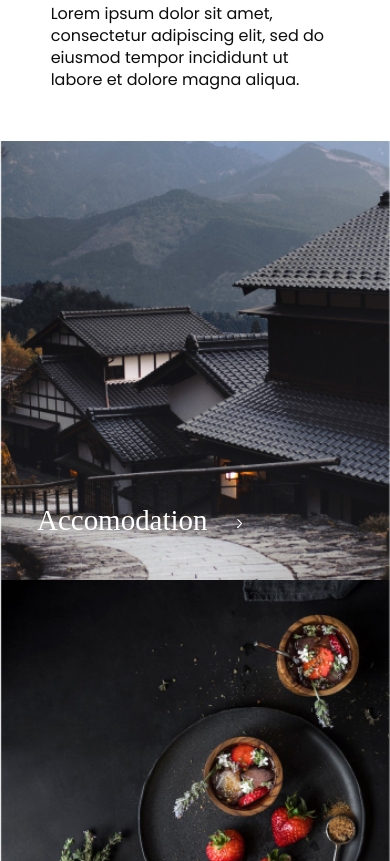
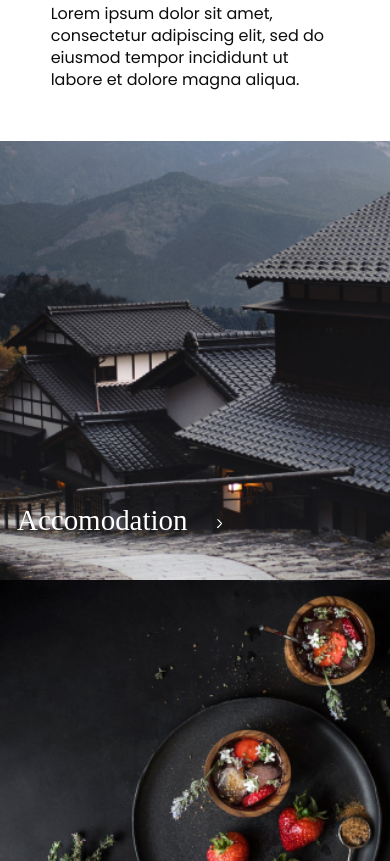
Before and after one commit to AnushaPrakash-design/Torii, a website: page index.html in a window 390 px wide. Shown: the part 2923-3784 px from the top of the page. Drawn offline with Linux system fonts and the light colour scheme.

Commit message:
fixed s3 images

```diff
--- a/styles/mobile.scss
+++ b/styles/mobile.scss
@@ -189,6 +189,7 @@
 			margin: 0;
 			display: block;
 			width: 100%;
+
 			// position: relative;
 			// max-width: 100%;
 			// height: auto;
@@ -215,9 +216,9 @@
 				min-height: 52vh;
 				display: flex;
 				flex-direction: column;
-				width: 100%;
+				width: 110%;
 				top: 0;
-				left: 0;
+				left: -20px;
 				margin-bottom: 0px;
 
 				img {
```
Also changed, not shown: css/mobile.css, css/styles.css.
